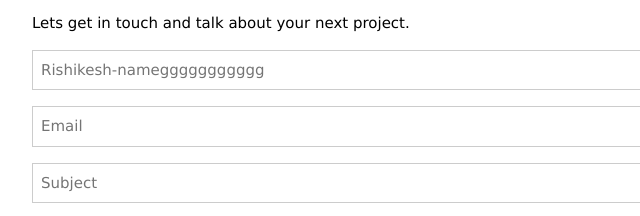
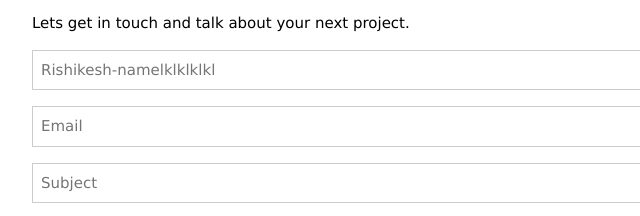
Before and after one commit to rishi-kesh-singh/gods, a plain HTML site: page index.html in a window 1280 px wide. Shown: the part 913-1129 px from the top of the page, 0-640 px from the left. Drawn offline with nearby package versions, Linux system fonts and the light colour scheme.

Commit message:
Update index.html

```diff
--- a/index.html
+++ b/index.html
@@ -136,7 +136,7 @@
     <h3 class="w3-border-bottom w3-border-light-grey w3-padding-16">Contact</h3>
     <p>Lets get in touch and talk about your next project.</p>
     <form action="/action_page.php" target="_blank">
-      <input class="w3-input w3-border" type="text" placeholder="Rishikesh-nameggggggggggg" required name="Name">
+      <input class="w3-input w3-border" type="text" placeholder="Rishikesh-namelklklklkl" required name="Name">
       <input class="w3-input w3-section w3-border" type="text" placeholder="Email" required name="Email">
       <input class="w3-input w3-section w3-border" type="text" placeholder="Subject" required name="Subject">
       <input class="w3-input w3-section w3-border" type="text" placeholder="Comment" required name="Comment">
```
